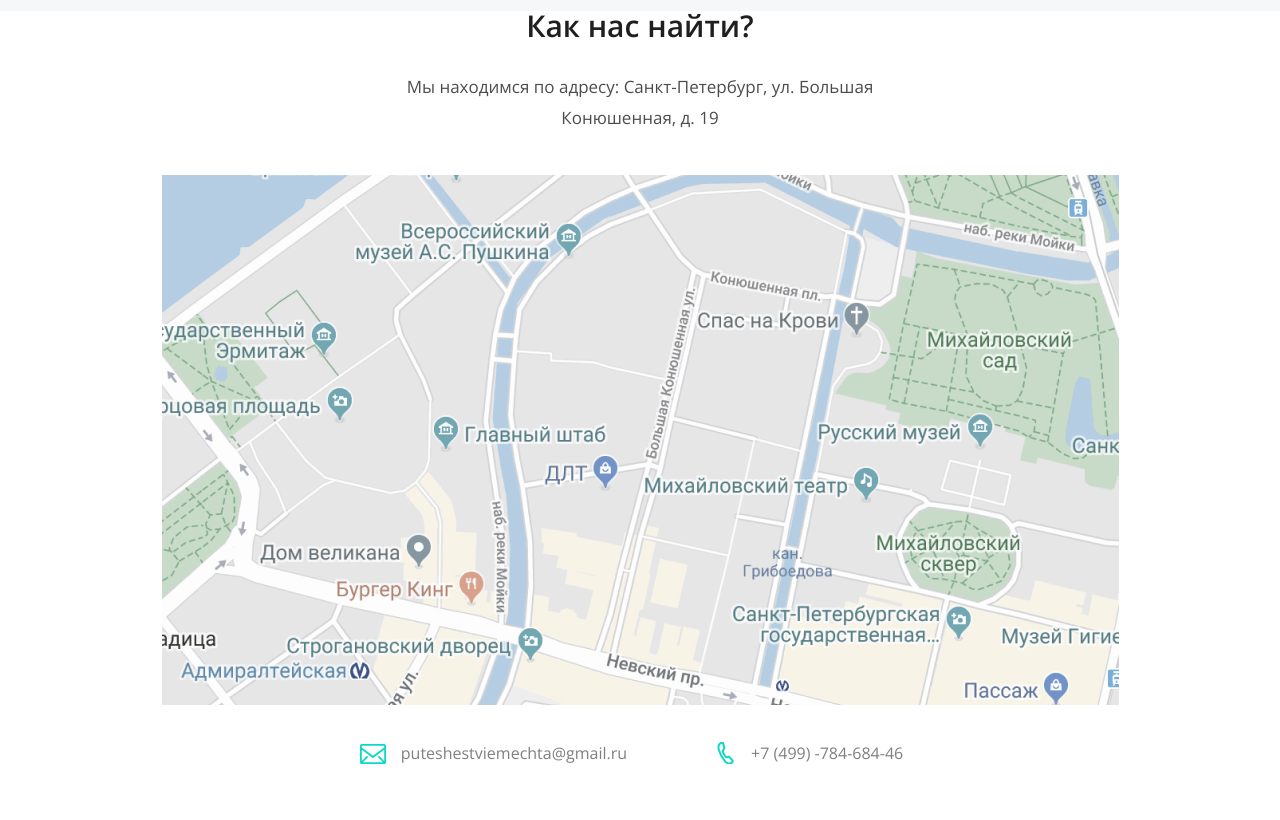
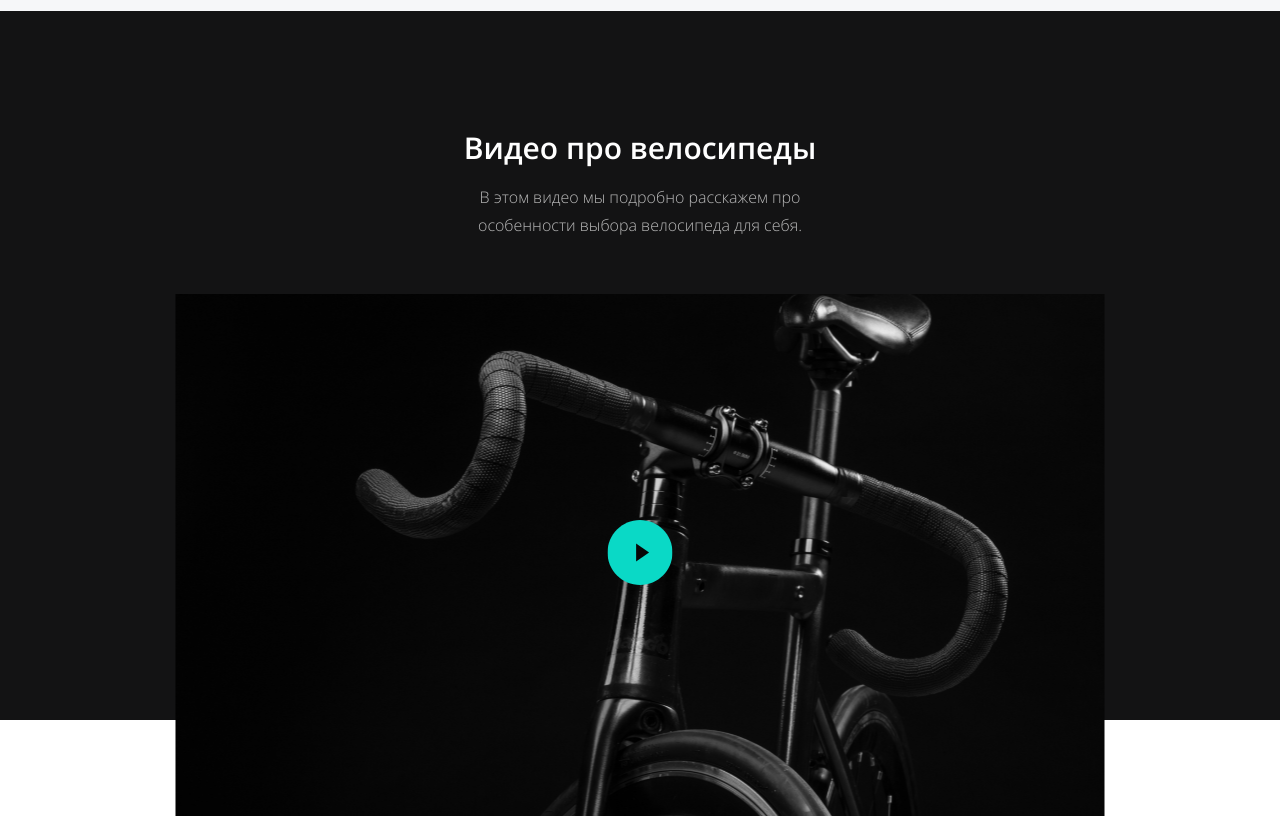
Before and after one commit to igorgaev2014/Gaev_bikes, a website: page source/index.html in a window 1280 px wide. Shown: the part 2340-3160 px from the top of the page. Before the commit the page ends 3109 px from the top, so only its background shows below. Drawn offline with nearby package versions, Linux system fonts and the light colour scheme; files that its build step writes are made by us from their sources.

Commit message:
Renamed app.js to main.js Added video section for desktop

```diff
--- a/source/index.html
+++ b/source/index.html
@@ -114,6 +114,17 @@
         </li>
       </ul>
     </section>
+    <section class="video">
+      <h2 class="video__title">Видео про велосипеды</h2>
+      <p class="video__description">В этом видео мы подробно расскажем про особенности выбора велосипеда для себя. </p>
+      <div class="video__popup">
+        <a class="video__link" href="https://www.youtube.com/watch?v=5qap5aO4i9A">
+          <svg width="65" height="65" viewBox="0 0 65 65" fill="none" xmlns="http://www.w3.org/2000/svg">
+            <path fill-rule="evenodd" clip-rule="evenodd" d="M32.5 65C50.4493 65 65 50.4493 65 32.5C65 14.5507 50.4493 0 32.5 0C14.5507 0 0 14.5507 0 32.5C0 50.4493 14.5507 65 32.5 65Z" fill="#0AD9C6"/>
+            <path fill-rule="evenodd" clip-rule="evenodd" d="M28.6001 23.3999L41.6001 32.4999L28.6001 41.5999V23.3999Z" fill="#070707"/>
+            </svg>
+        </a>
+    </section>
   </main>
   <footer class="page-footer">
     <div class="page-footer__contacts contacts">
@@ -134,6 +145,6 @@
       </ul>
     </div>
   </footer>
-  <script type="module" src="./js/app.js"></script>
+  <script type="module" src="./js/main.js"></script>
 </body>
 </html>
--- a/source/sass/blocks/_page-footer.scss
+++ b/source/sass/blocks/_page-footer.scss
@@ -0,0 +1,4 @@
+.page-footer {
+  padding-top: 248px;
+  padding-bottom: 96px;
+}
--- /dev/null
+++ b/source/sass/blocks/_video.scss
@@ -0,0 +1,50 @@
+.video {
+  text-align: center;
+  background-color: $basic-dark-grey;
+  color: $basic-white;
+  padding-top: 122px;
+  padding-bottom: 425px;
+  position: relative;
+}
+
+.video__title {
+  font-size: 30px;
+  line-height: 30px;
+  font-weight: 600;
+  margin: 0;
+  margin-bottom: 20px;
+}
+
+.video__description {
+  font-size: 16px;
+  line-height: 28px;
+  font-weight: 300;
+  margin: 0 auto;
+  margin-bottom: 56px;
+  color: rgba($basic-white, 0.7);
+  display: flex;
+  max-width: 340px;
+}
+
+.video__popup {
+  display: flex;
+  margin: 0 auto;
+  width: 929px;
+  height: 522px;
+  background-image: url("../img/content/bike-video@1x.jpg");
+  background-repeat: no-repeat;
+  background-size: cover;
+  background-position: top center;
+  min-height: 414px;
+  display: flex;
+  align-items: center;
+  justify-content: center;
+  position: absolute;
+  top: 544px;
+  left: 50%;
+  transform: translate(-50%, -50%);
+}
+
+.video__link {
+  cursor: pointer;
+}
--- a/source/sass/style.scss
+++ b/source/sass/style.scss
@@ -8,3 +8,5 @@
 @import "blocks/contacts";
 @import "blocks/about";
 @import "blocks/categories";
+@import "blocks/video";
+@import "blocks/page-footer";
```
Also changed, not shown: build/css/style.min.css, build/index.html, build/js/main.js (renamed from build/js/app.js), source/js/main.js (renamed from source/js/app.js), 1 other file.
